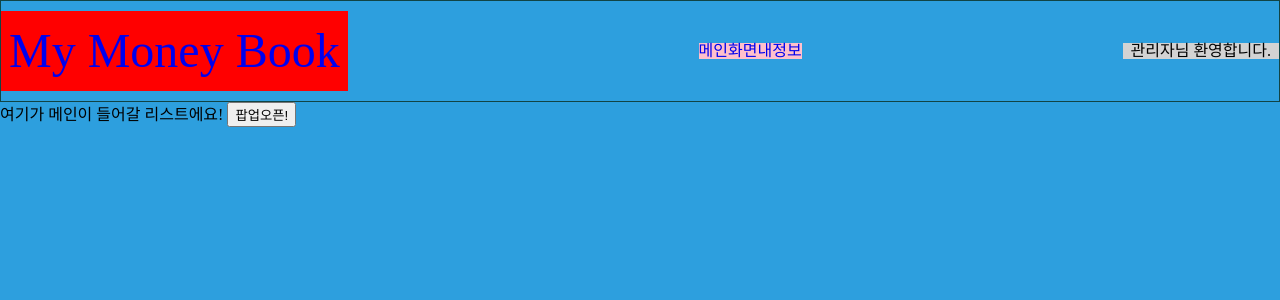
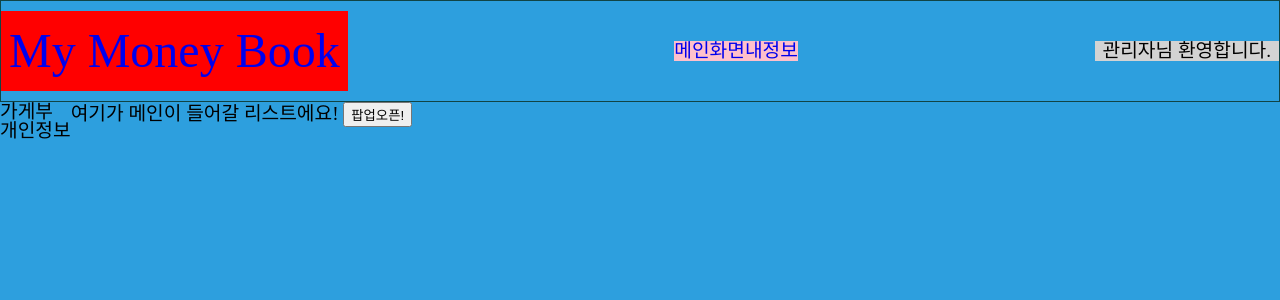
Before and after one commit to awdsza/my-moneybook, a Vue app: page /main/list in a window 1280 px wide. Shown: the top 300 px of the page. Built offline with nearby package versions, Linux system fonts and the light colour scheme.

Commit message:
fix:좌측 네비게이션 변경으로이한 경로 변경

```diff
--- a/src/App.vue
+++ b/src/App.vue
@@ -1,8 +1,7 @@
 <template>
-  <div id="app">
+  <div class="app">
     <div class="app-contents">
       <router-view></router-view>
-      <BottomMenu v-if="$store.state.isLogin" />
     </div>
   </div>
 </template>
@@ -10,12 +9,8 @@
 <script>
 import '@/css/reset.css';
 import '@/css/common.css';
-import BottomMenu from '@/components/bottom/BottomMenu.vue';
 export default {
   name: 'App',
-  components: {
-    BottomMenu,
-  },
 };
 </script>
 
--- a/src/views/moneybook/MoneyBookMainView.vue
+++ b/src/views/moneybook/MoneyBookMainView.vue
@@ -1,19 +1,33 @@
 <template>
   <section>
     <AppHeader />
-    <MoneyBookMain />
+    <main>
+      <Navigation />
+
+      <MoneyBookMain />
+    </main>
   </section>
 </template>
 
 <script>
 import MoneyBookMain from '@/components/moneybook/MoneyBookMain.vue';
-import AppHeader from '../../components/common/AppHeader.vue';
+import Navigation from '@/components/common/Navigation.vue';
+import AppHeader from '@/components/common/AppHeader.vue';
 export default {
   components: {
     MoneyBookMain,
+    Navigation,
     AppHeader,
   },
 };
 </script>
 
-<style></style>
+<style scoped>
+main {
+  width: 100%;
+  height: 100%;
+  position: relative;
+  display: flex;
+  align-content: center;
+}
+</style>
```
